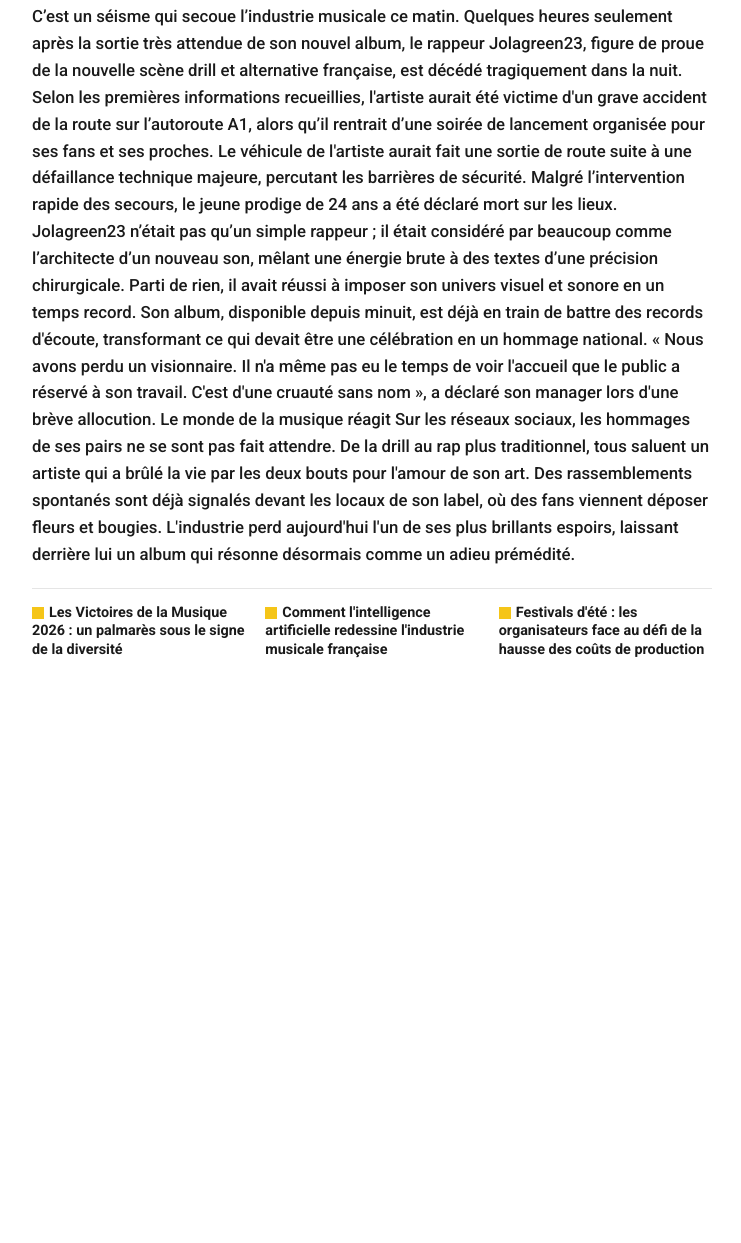
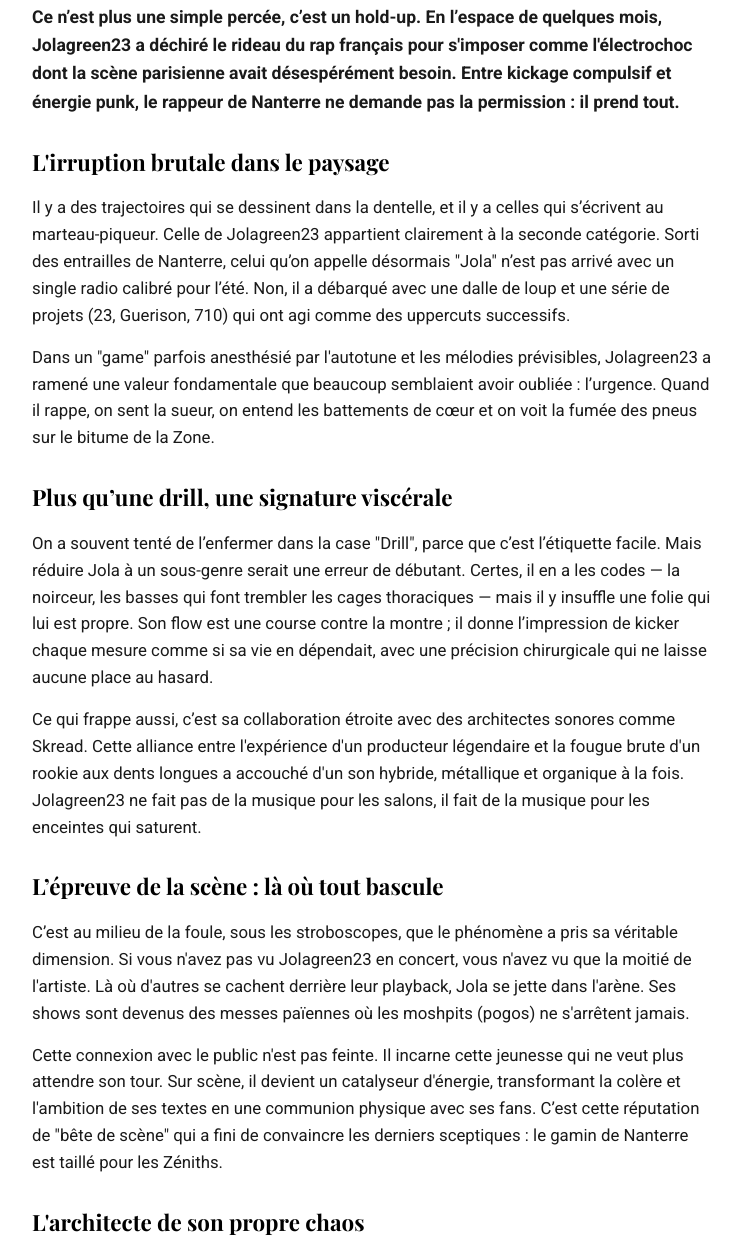
Before and after one commit to MohamedNimagaPro/FakeNews, a plain HTML site: page index.html in a window 1280 px wide. Shown: the part 853-2096 px from the top of the page, without its empty margins (78-819 px from the left). Before the commit the page ends 1543 px from the top, so only its background shows below. Drawn offline with nearby package versions, Linux system fonts and the light colour scheme; a web font is replaced by a local one.

Commit message:
Update index.html

```diff
--- a/index.html
+++ b/index.html
@@ -55,8 +55,13 @@
         .image-box img { width: 100%; height: auto; display: block; }
 
         .credit-photo { text-align: right; font-size: 0.65rem; color: #999; text-transform: uppercase; margin-top: 5px; letter-spacing: 0.5px; }
-        .article-une .chapeau { font-size: 1.05rem; line-height: 1.6; color: var(--text-dark); margin-top: 15px; margin-bottom: 20px; font-weight: 500;}
-        .related-links { display: grid; grid-template-columns: 1fr 1fr 1fr; gap: 20px; border-top: 1px solid var(--border-color); padding-top: 15px; font-size: 0.9rem; font-weight: bold; line-height: 1.3; }
+        .article-une .chapeau { font-size: 1.1rem; line-height: 1.6; color: var(--text-dark); margin-top: 15px; margin-bottom: 25px; font-weight: bold;}
+
+        /* Styles ajoutés pour le corps de l'article */
+        .article-une p { font-size: 1.05rem; line-height: 1.6; color: var(--text-dark); margin-bottom: 15px; }
+        .article-une h3 { font-family: 'Playfair Display', serif; font-size: 1.4rem; margin-top: 30px; margin-bottom: 15px; color: #000; }
+
+        .related-links { display: grid; grid-template-columns: 1fr 1fr 1fr; gap: 20px; border-top: 1px solid var(--border-color); padding-top: 15px; margin-top: 30px; font-size: 0.9rem; font-weight: bold; line-height: 1.3; }
 
         /* --- Colonne de Droite (Reportage) --- */
         .article-secondaire { text-align: center; }
@@ -124,7 +129,7 @@
         <article class="article-une">
             <div class="live-tag">LIVE</div>
 
-            <h1>Séisme dans le rap français : Jolagreen23 s'éteint en pleine ascension.</h1>
+            <h1>Jolagreen23 : Le souffle court et le poing levé, Nanterre tient son nouveau prodige.</h1>
 
             <div class="image-box">
                 <img src="votre-image.jpg" alt="Description de l'image">
@@ -132,23 +137,25 @@
 
             <div class="credit-photo">[CRÉDIT DE VOTRE PHOTO]</div>
 
-            <p class="chapeau">C’est un séisme qui secoue l’industrie musicale ce matin. Quelques heures seulement après la sortie très attendue de son nouvel album, le rappeur Jolagreen23, figure de proue de la nouvelle scène drill et alternative française, est décédé tragiquement dans la nuit.
+            <p class="chapeau">Ce n’est plus une simple percée, c’est un hold-up. En l’espace de quelques mois, Jolagreen23 a déchiré le rideau du rap français pour s'imposer comme l'électrochoc dont la scène parisienne avait désespérément besoin. Entre kickage compulsif et énergie punk, le rappeur de Nanterre ne demande pas la permission : il prend tout.</p>
 
+            <h3>L'irruption brutale dans le paysage</h3>
+            <p>Il y a des trajectoires qui se dessinent dans la dentelle, et il y a celles qui s’écrivent au marteau-piqueur. Celle de Jolagreen23 appartient clairement à la seconde catégorie. Sorti des entrailles de Nanterre, celui qu’on appelle désormais "Jola" n’est pas arrivé avec un single radio calibré pour l’été. Non, il a débarqué avec une dalle de loup et une série de projets (23, Guerison, 710) qui ont agi comme des uppercuts successifs.</p>
+            <p>Dans un "game" parfois anesthésié par l'autotune et les mélodies prévisibles, Jolagreen23 a ramené une valeur fondamentale que beaucoup semblaient avoir oubliée : l’urgence. Quand il rappe, on sent la sueur, on entend les battements de cœur et on voit la fumée des pneus sur le bitume de la Zone.</p>
 
-Selon les premières informations recueillies, l'artiste aurait été victime d'un grave accident de la route sur l’autoroute A1, alors qu’il rentrait d’une soirée de lancement organisée pour ses fans et ses proches. Le véhicule de l'artiste aurait fait une sortie de route suite à une défaillance technique majeure, percutant les barrières de sécurité. Malgré l’intervention rapide des secours, le jeune prodige de 24 ans a été déclaré mort sur les lieux.
+            <h3>Plus qu’une drill, une signature viscérale</h3>
+            <p>On a souvent tenté de l’enfermer dans la case "Drill", parce que c’est l’étiquette facile. Mais réduire Jola à un sous-genre serait une erreur de débutant. Certes, il en a les codes — la noirceur, les basses qui font trembler les cages thoraciques — mais il y insuffle une folie qui lui est propre. Son flow est une course contre la montre ; il donne l’impression de kicker chaque mesure comme si sa vie en dépendait, avec une précision chirurgicale qui ne laisse aucune place au hasard.</p>
+            <p>Ce qui frappe aussi, c’est sa collaboration étroite avec des architectes sonores comme Skread. Cette alliance entre l'expérience d'un producteur légendaire et la fougue brute d'un rookie aux dents longues a accouché d'un son hybride, métallique et organique à la fois. Jolagreen23 ne fait pas de la musique pour les salons, il fait de la musique pour les enceintes qui saturent.</p>
 
+            <h3>L’épreuve de la scène : là où tout bascule</h3>
+            <p>C’est au milieu de la foule, sous les stroboscopes, que le phénomène a pris sa véritable dimension. Si vous n'avez pas vu Jolagreen23 en concert, vous n'avez vu que la moitié de l'artiste. Là où d'autres se cachent derrière leur playback, Jola se jette dans l'arène. Ses shows sont devenus des messes païennes où les moshpits (pogos) ne s'arrêtent jamais.</p>
+            <p>Cette connexion avec le public n'est pas feinte. Il incarne cette jeunesse qui ne veut plus attendre son tour. Sur scène, il devient un catalyseur d'énergie, transformant la colère et l'ambition de ses textes en une communion physique avec ses fans. C’est cette réputation de "bête de scène" qui a fini de convaincre les derniers sceptiques : le gamin de Nanterre est taillé pour les Zéniths.</p>
 
-Jolagreen23 n’était pas qu’un simple rappeur ; il était considéré par beaucoup comme l’architecte d’un nouveau son, mêlant une énergie brute à des textes d’une précision chirurgicale.
+            <h3>L'architecte de son propre chaos</h3>
+            <p>Ce qui différencie Jolagreen23 de la masse des rappeurs qui "percent" chaque mois, c'est sa vision. Il y a chez lui une identité visuelle très marquée, un univers qui rappelle parfois l'esthétique crue du cinéma d'auteur ou la violence graphique de certains jeux vidéo. Il ne se contente pas de balancer des morceaux ; il construit une mythologie autour du chiffre 23 et de cette couleur verte qui l'accompagne partout.</p>
+            <p>Aujourd'hui, alors que les yeux de toute l'industrie sont braqués sur lui, le plus dur commence : la confirmation. Mais à l'écoute de ses dernières sorties, l'inquiétude n'est pas de mise. Jolagreen23 a encore beaucoup de munitions en réserve.</p>
 
- Parti de rien, il avait réussi à imposer son univers visuel et sonore en un temps record.
- Son album, disponible depuis minuit, est déjà en train de battre des records d'écoute, transformant ce qui devait être une célébration en un hommage national.
-
-« Nous avons perdu un visionnaire. Il n'a même pas eu le temps de voir l'accueil que le public a réservé à son travail. C'est d'une cruauté sans nom », a déclaré son manager lors d'une brève allocution.
-
-Le monde de la musique réagit
-Sur les réseaux sociaux, les hommages de ses pairs ne se sont pas fait attendre. De la drill au rap plus traditionnel, tous saluent un artiste qui a brûlé la vie par les deux bouts pour l'amour de son art. Des rassemblements spontanés sont déjà signalés devant les locaux de son label, où des fans viennent déposer fleurs et bougies.
-
-L'industrie perd aujourd'hui l'un de ses plus brillants espoirs, laissant derrière lui un album qui résonne désormais comme un adieu prémédité.</p>
+            <p><strong>En fin de compte, l’émergence de Jolagreen23 raconte une histoire simple : celle d’un talent brut qui a décidé de ne faire aucun compromis. Le rap français avait besoin d'un nouveau souffle ? Jola vient de lui redonner une respiration, saccadée, puissante et furieusement vivante.</strong></p>
 
             <div class="related-links">
                 <div><span class="yellow-square"></span>Les Victoires de la Musique 2026 : un palmarès sous le signe de la diversité</div>
```
